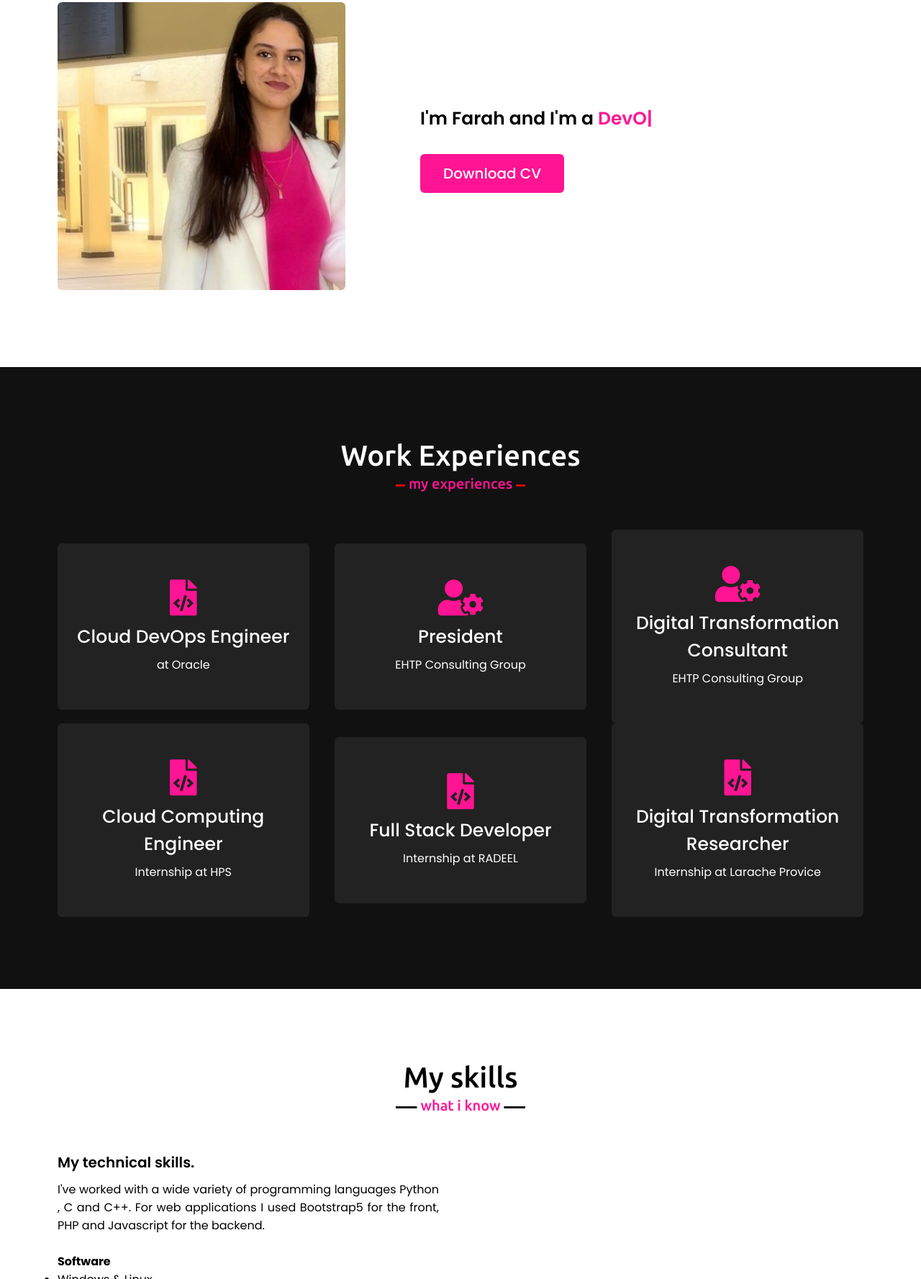
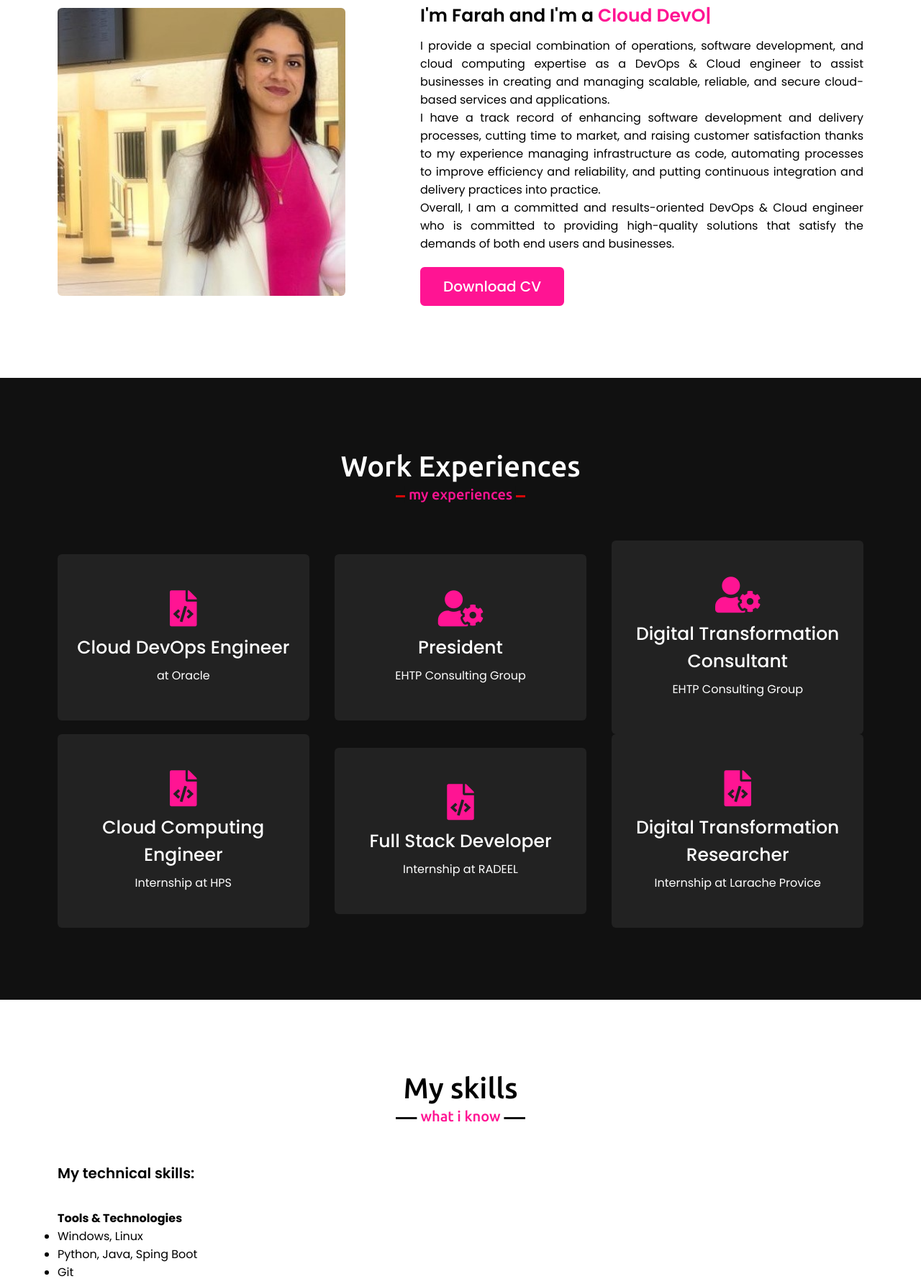
Before and after one commit to farah-alharrak/my-portfolio, a plain HTML site: page index.html in a window 1280 px wide. Shown: the part 1023-2800 px from the top of the page at 72% size. Drawn offline with nearby package versions, Linux system fonts and the light colour scheme.

Commit message:
updating about and technical skills sections

```diff
--- a/index.html
+++ b/index.html
@@ -57,7 +57,11 @@
                 </div>
                 <div class="column right">
                     <div class="text">I'm Farah and I'm a <span class="typing-2"></span> </div>
-                    <p></p>
+                    <p>I provide a special combination of operations, software development, and cloud computing expertise as a DevOps & Cloud engineer to assist businesses in creating and managing scalable, reliable, and secure cloud-based services and applications.
+                    </p>
+                    <p>I have a track record of enhancing software development and delivery processes, cutting time to market, and raising customer satisfaction thanks to my experience managing infrastructure as code, automating processes to improve efficiency and reliability, and putting continuous integration and delivery practices into practice.
+                    </p>
+                    <p>Overall, I am a committed and results-oriented DevOps & Cloud engineer who is committed to providing high-quality solutions that satisfy the demands of both end users and businesses.</p>
                     <a href="#">Download CV</a>
                 </div>
             </div>
@@ -130,16 +134,18 @@
             <h2 class="title">My skills</h2>
             <div class="skills-content">
                 <div class="column left">
-                    <div class="text">My technical skills.</div>
-                    <p>I've worked with a wide variety of programming languages Python , C and C++. For web applications I used
-                         Bootstrap5 for the front, PHP and Javascript for the backend.
+                    <div class="text">My technical skills:</div>
+                    <p>
                     </p><br>
-                        <h4 >Software</h4>
+                        <h4 >Tools & Technologies</h4>
                         <ul>
-                            <li>Windows & Linux</li>
+                            <li>Windows, Linux</li>
+                            <li>Python, Java, Sping Boot</li>
                             <li>Git</li>
-                            <li>Docker</li>
-                            <li>PostgreSQl & MySQL</li>
+                            <li>Bash Scripting</li>
+                            <li>OCI (Oracle Cloud Infrastructure) , AWS</li>
+                            <li>Docker, K8s, Jenkins, Terraform, Ansible</li>
+                            <li>Oracle, PostgreSQl, MySQL</li>
 
                         </ul>
 
@@ -239,7 +245,7 @@
             <div class="contact-content">
                 <div class="column left">
                     <div class="text">Get in Touch</div>
-                    <p>Don't hesitate to contact me for any opportunity. </p>
+                    <p>Feel free to get in touch for further inquiries or opportunities. </p>
                     <div class="icons">
                         <div class="row">
                             <i class="fas fa-user"></i>
--- a/script.js
+++ b/script.js
@@ -42,7 +42,7 @@ $(document).ready(function(){
     });
 
     var typed = new Typed(".typing-2", {
-        strings: [ "DevOps Engineer at Oracle"],
+        strings: [ "Cloud DevOps Engineer"],
         typeSpeed: 100,
         backSpeed: 60,
         loop: true
```
